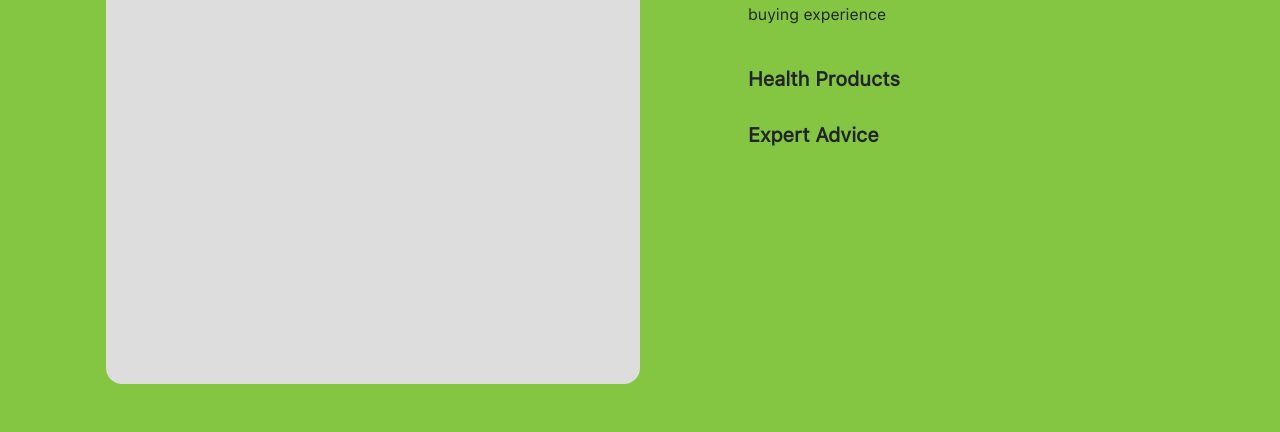
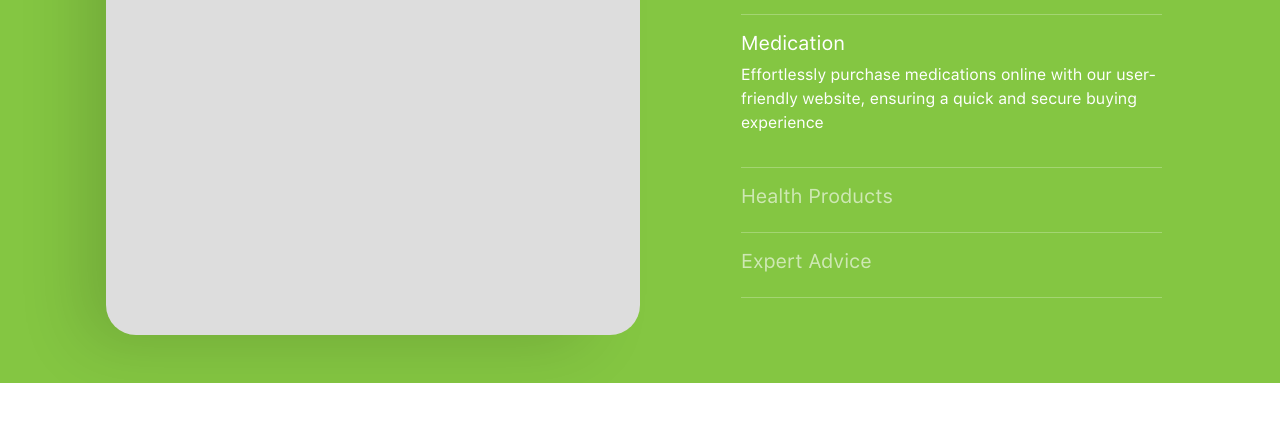
Before and after one commit to kukingkux/Aprotect, a plain HTML site: page index.html in a window 1280 px wide. Shown: the part 668-1100 px from the top of the page. After the commit the page ends 1051 px from the top, so only its background shows below. Drawn offline with nearby package versions, Linux system fonts and the light colour scheme.

Commit message:
faq section css update

```diff
--- a/index.html
+++ b/index.html
@@ -70,28 +70,29 @@
   </section>
 
   <section id="faq">
-    <div class="container-fluid pt-5 pb-5">
+    <div class="container-fluid py-5">
       <div class="container px-5">
         <div class="row">
 
-          <div class="faq-img col-6 me-5">
+          <div class="faq-img col-6">
           </div>
-          <div class="faq-content col d-flex flex-column ms-5">
+          <div class="col"></div>
+          <div class="faq-content col-5 d-flex flex-column justify-content-center">
 
             <div class="faq-title">
-              <h3 class="fw-bold">Solution for every problems of medical needs</h3>
+              <h1 class="fw-bold">Solution for every problems of medical needs</h1>
             </div>
             <p>Check out how Aprotect designed to provide your medical needs</p>
-            <br>
-            <h5 class="fw-bold">Medication</h5>
-            <p>Effortlessly purchase medications online with our user-friendly website, ensuring a quick and secure
+            <hr>
+            <h5 class="active">Medication</h5>
+            <p class="active">Effortlessly purchase medications online with our user-friendly website, ensuring a quick and secure
               buying
               experience</p>
-            <br>
-            <h5 class="fw-bold">Health Products</h5>
-            <br>
-            <h5 class="fw-bold">Expert Advice</h5>
-            <br>
+            <hr>
+            <h5 class="">Health Products</h5>
+            <hr>
+            <h5 class="">Expert Advice</h5>
+            <hr>
           </div>
         </div>
       </div>
--- a/style.css
+++ b/style.css
@@ -118,10 +118,28 @@ a {
 
 .faq-img {
   background-color: #ddd;
-  border-radius: 16px;
-  height: 624px;
+  border-radius: 30px;
+  height: 575px;
+  -webkit-box-shadow: -38px 23px 66px -17px rgba(0,0,0,0.15);
+-moz-box-shadow: -38px 23px 66px -17px rgba(0,0,0,0.15);
+box-shadow: -38px 23px 66px -17px rgba(0,0,0,0.15);
 }
 
+.faq-content {
+    color: #fff ;
+}
+
+.faq-content p, .faq-content h5 {
+    font-weight: 100;
+    font-family: sfpro;
+    color: rgba(255, 255, 255, 0.6);
+}
+
+.faq-content p.active, .faq-content h5.active{
+    font-weight: 100;
+    font-family: sfpro;
+    color: rgba(255, 255, 255, 1);
+}
 
 
 
@@ -141,7 +159,6 @@ a {
 .p-6 {
   padding: 6rem !important;
 }
-.p-6
 
 .p-7 {
   padding: 7rem !important;
```
